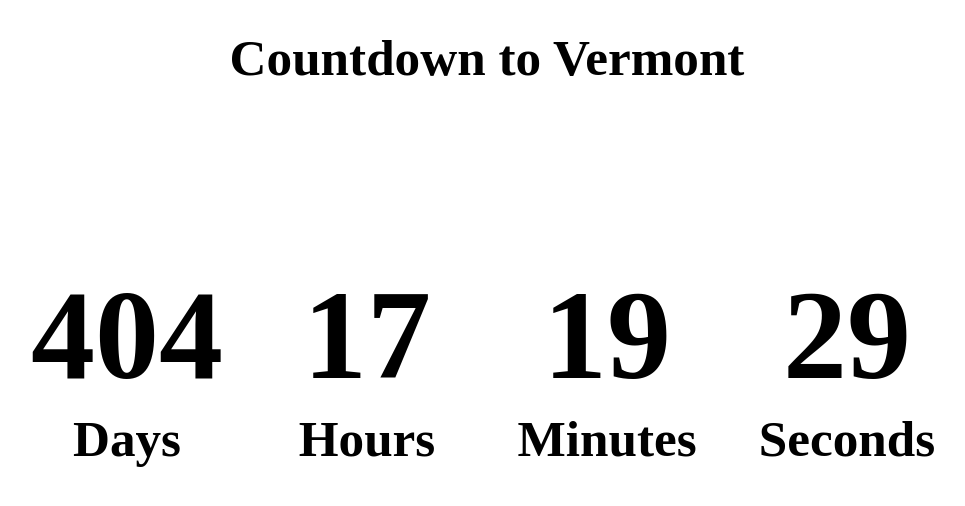
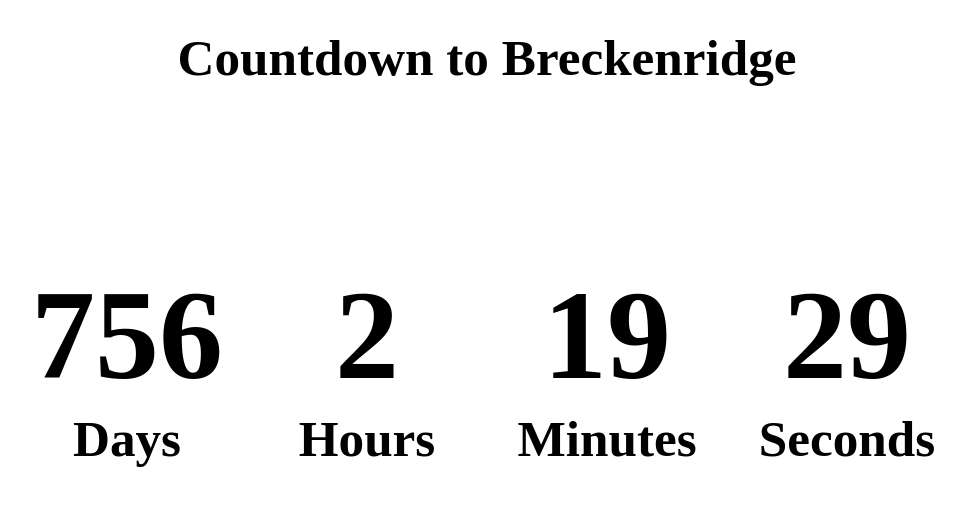
Before and after one commit to mykeld74/Countdown, a SvelteKit app: page / in a window 1280 px wide. Before the commit this address had no page. Shown: the top 506 px of the page, without its empty margins (153-1118 px from the left). Built offline with nearby package versions, Linux system fonts and the light colour scheme.

Commit message:
update everything

```diff
--- /dev/null
+++ b/pnpm-workspace.yaml
@@ -0,0 +1,4 @@
+allowBuilds:
+  esbuild: true
+minimumReleaseAgeExclude:
+  - prettier@3.9.7
--- a/src/routes/+page.svelte
+++ b/src/routes/+page.svelte
@@ -8,7 +8,7 @@
 	let minutesLeft;
 	let secondsLeft;
 
-	const endTime = new Date('2025-10-28T07:00:00').getTime();
+	const endTime = new Date('2026-10-14T16:00:00').getTime();
 
 	const countdown = () => {
 		timeLeft = Math.floor((endTime - Date.now()) / 1000);
@@ -27,7 +27,7 @@
 </script>
 
 <div class="countdown-container">
-	<div class="title-container"><h1 class="countdown-title">Countdown to Vermont</h1></div>
+	<div class="title-container"><h1 class="countdown-title">Countdown to Breckenridge</h1></div>
 	{#if timeLeft > 0}
 		<div class="countdown">
 			<div class={daysLeft === 0 ? 'countdown-item zero' : 'countdown-item'}>
```
Also changed, not shown: package.json (+16 -14 lines), 1 other file (tests, documents, lock files or other folders).
